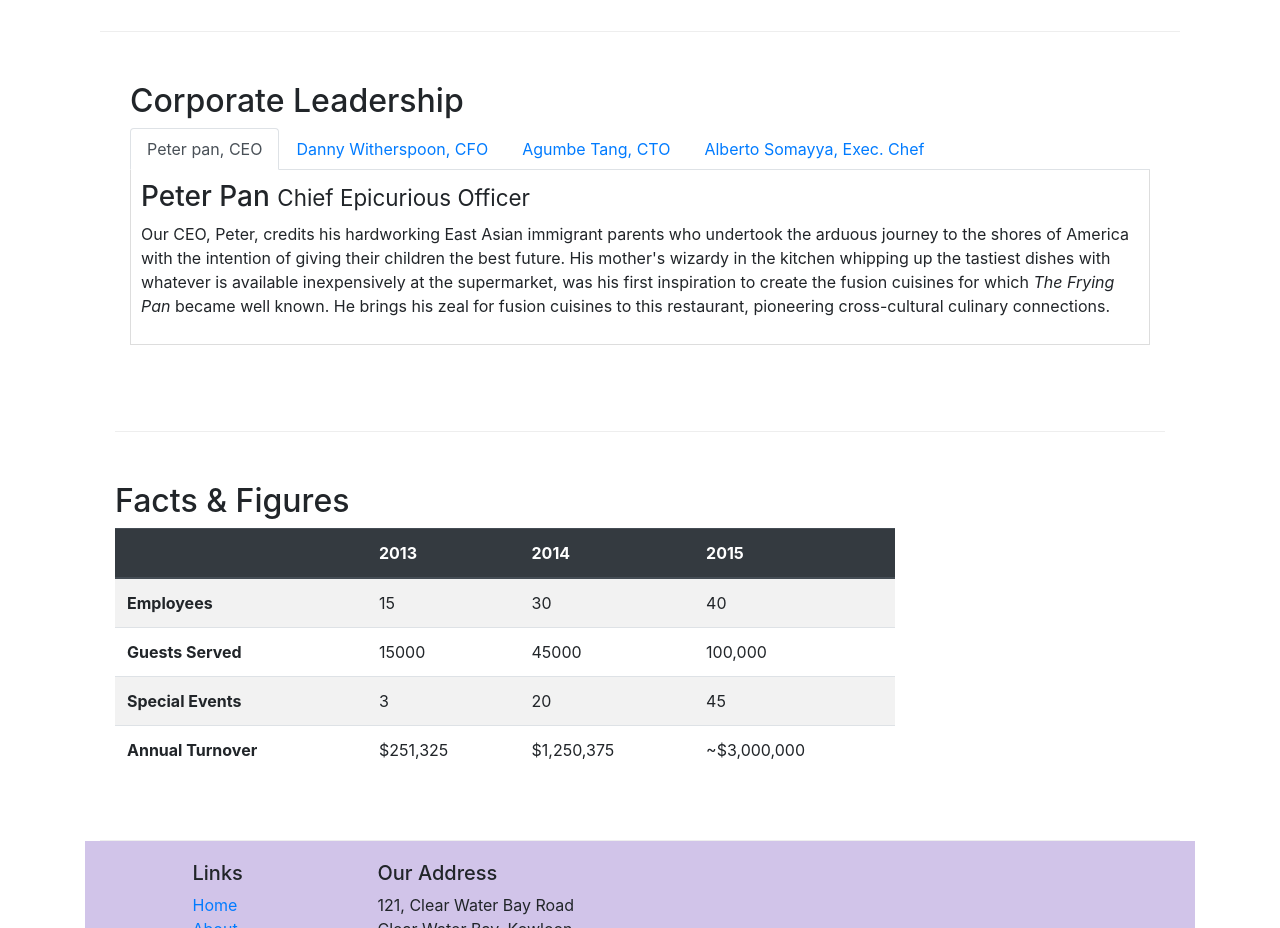
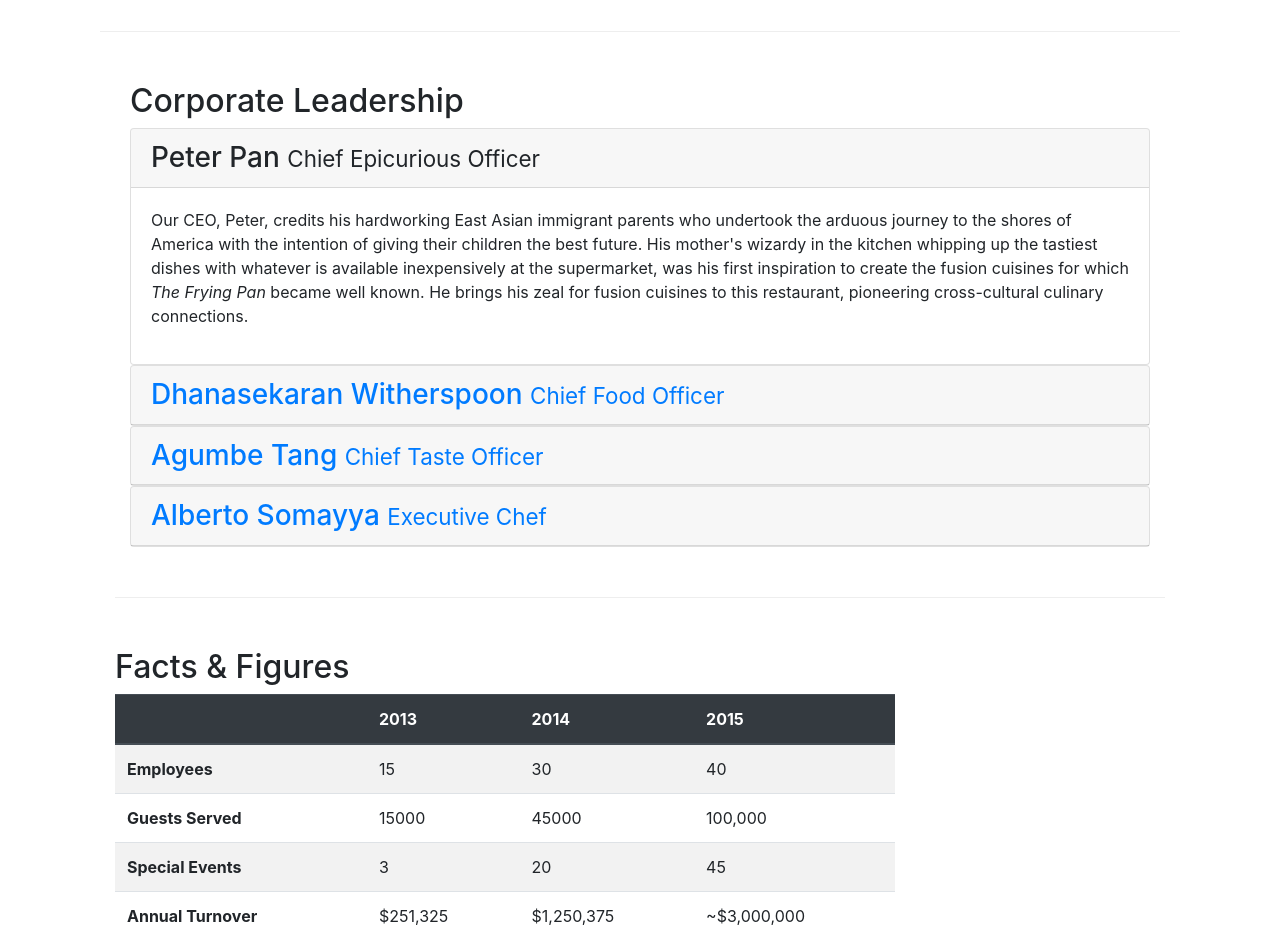
Before and after one commit to Gauravr26/Bootstrap-intro, a website: page aboutus.html in a window 1280 px wide. Shown: the part 940-1868 px from the top of the page. Drawn offline with nearby package versions, Linux system fonts and the light colour scheme.

Commit message:
Accordian

```diff
--- a/aboutus.html
+++ b/aboutus.html
@@ -103,40 +103,63 @@
           <div class="row row-content">
               <div class="col-12">
                 <h2>Corporate Leadership</h2>
-                <ul class="nav nav-tabs">
-                    <li class="nav-item">
-                        <a class="nav-link active" href="#peter"
-                        role="tab" data-toggle="tab">Peter pan, CEO</a>
-                    </li>
-                    <li class="nav-item">
-                        <a class="nav-link" href="#danny" role="tab"
-                        data-toggle="tab">Danny Witherspoon, CFO</a>
-                    </li>
-                    <li class="nav-item">
-                        <a class="nav-link" href="#agumbe" role="tab"
-                        data-toggle="tab">Agumbe Tang, CTO</a>
-                    </li>
-                    <li class="nav-item">
-                        <a class="nav-link" href="#alberto" role="tab"
-                        data-toggle="tab">Alberto Somayya, Exec. Chef</a>
-                    </li>
-                </ul>
-                <div class="tab-content">
-                    <div role="tabpanel" class="tab-pane fade show active" id="peter">
-                        <h3>Peter Pan <small>Chief Epicurious Officer</small></h3>
-                        <p class="d-none d-sm-block">Our CEO, Peter, credits his hardworking East Asian immigrant parents who undertook the arduous journey to the shores of America with the intention of giving their children the best future. His mother's wizardy in the kitchen whipping up the tastiest dishes with whatever is available inexpensively at the supermarket, was his first inspiration to create the fusion cuisines for which <em>The Frying Pan</em> became well known. He brings his zeal for fusion cuisines to this restaurant, pioneering cross-cultural culinary connections.</p>
+
+                <div id="accordian">
+                    <div class="card">
+                        <div class="card-header" role="tab" id="peterhead">
+                            <h3 class="mb-0">
+                                <a data-toggle="collapse" data-target="#peter">
+                                    Peter Pan <small>Chief Epicurious Officer</small>
+                                </a>
+                            </h3>
+                        </div>
+                        <div class="collapse show" id="peter" data-parent="#accordian">
+                            <div class="card-body">
+                                <p class="d-none d-sm-block">Our CEO, Peter, credits his hardworking East Asian immigrant parents who undertook the arduous journey to the shores of America with the intention of giving their children the best future. His mother's wizardy in the kitchen whipping up the tastiest dishes with whatever is available inexpensively at the supermarket, was his first inspiration to create the fusion cuisines for which <em>The Frying Pan</em> became well known. He brings his zeal for fusion cuisines to this restaurant, pioneering cross-cultural culinary connections.</p>
+                            </div>
+                        </div>
                     </div>
-                    <div role="tabpanel" class="tab-pane fade" id="danny">
-                      <h3>Dhanasekaran Witherspoon <small>Chief Food Officer</small></h3>
-                      <p class="d-none d-sm-block">Our CFO, Danny, as he is affectionately referred to by his colleagues, comes from a long established family tradition in farming and produce. His experiences growing up on a farm in the Australian outback gave him great appreciation for varieties of food sources. As he puts it in his own words, <em>Everything that runs, wins, and everything that stays, pays!</em></p>
+                    <div class="card">
+                        <div class="card-header" role="tab" id="dannyhead">
+                            <h3 class="mb-0">
+                                <a class="collapsed" data-toggle="collapse" data-target="#danny">
+                                    Dhanasekaran Witherspoon <small>Chief Food Officer</small>
+                                </a>
+                            </h3>
+                        </div>
+                        <div class="collapse" id="danny" data-parent="#accordian">
+                            <div class="card-body">
+                                <p class="d-none d-sm-block">Our CFO, Danny, as he is affectionately referred to by his colleagues, comes from a long established family tradition in farming and produce. His experiences growing up on a farm in the Australian outback gave him great appreciation for varieties of food sources. As he puts it in his own words, <em>Everything that runs, wins, and everything that stays, pays!</em></p>
+                            </div>
+                        </div>
                     </div>
-                    <div role="tabpanel" class="tab-pane fade" id="agumbe">
-                        <h3>Agumbe Tang <small>Chief Taste Officer</small></h3>
-                        <p class="d-none d-sm-block">Blessed with the most discerning gustatory sense, Agumbe, our CTO, personally ensures that every dish that we serve meets his exacting tastes. Our chefs dread the tongue lashing that ensues if their dish does not meet his exacting standards. He lives by his motto, <em>You click only if you survive my lick.</em></p>
+                    <div class="card">
+                        <div class="card-header" role="tab" id="agumbehead">
+                            <h3 class="mb-0">
+                                <a class="collapsed" data-toggle="collapse" data-target="#agumbe">
+                                    Agumbe Tang <small>Chief Taste Officer</small>
+                                </a>
+                            </h3>
+                        </div>
+                        <div class="collapse" id="agumbe" data-parent="#accordian">
+                            <div class="card-body">
+                                <p class="d-none d-sm-block">Blessed with the most discerning gustatory sense, Agumbe, our CTO, personally ensures that every dish that we serve meets his exacting tastes. Our chefs dread the tongue lashing that ensues if their dish does not meet his exacting standards. He lives by his motto, <em>You click only if you survive my lick.</em></p>
+                            </div>
+                        </div>
                     </div>
-                    <div role="tabpanel" class="tab-pane fade" id="alberto">
-                        <h3>Alberto Somayya <small>Executive Chef</small></h3>
-                        <p class="d-none d-sm-block">Award winning three-star Michelin chef with wide International experience having worked closely with whos-who in the culinary world, he specializes in creating mouthwatering Indo-Italian fusion experiences. He says, <em>Put together the cuisines from the two craziest cultures, and you get a winning hit! Amma Mia!</em></p>
+                    <div class="card">
+                        <div class="card-header" role="tab" id="albertohead">
+                            <h3 class="mb-0">
+                                <a class="collapsed" data-toggle="collapse" data-target="#alberto">
+                                    Alberto Somayya <small>Executive Chef</small>
+                                </a>
+                            </h3>
+                        </div>
+                        <div class="collapse" id="alberto" data-parent="#accordian">
+                            <div class="card-body">
+                                <p class="d-none d-sm-block">Award winning three-star Michelin chef with wide International experience having worked closely with whos-who in the culinary world, he specializes in creating mouthwatering Indo-Italian fusion experiences. He says, <em>Put together the cuisines from the two craziest cultures, and you get a winning hit! Amma Mia!</em></p>
+                            </div>
+                        </div>
                     </div>
                 </div>
 
```
